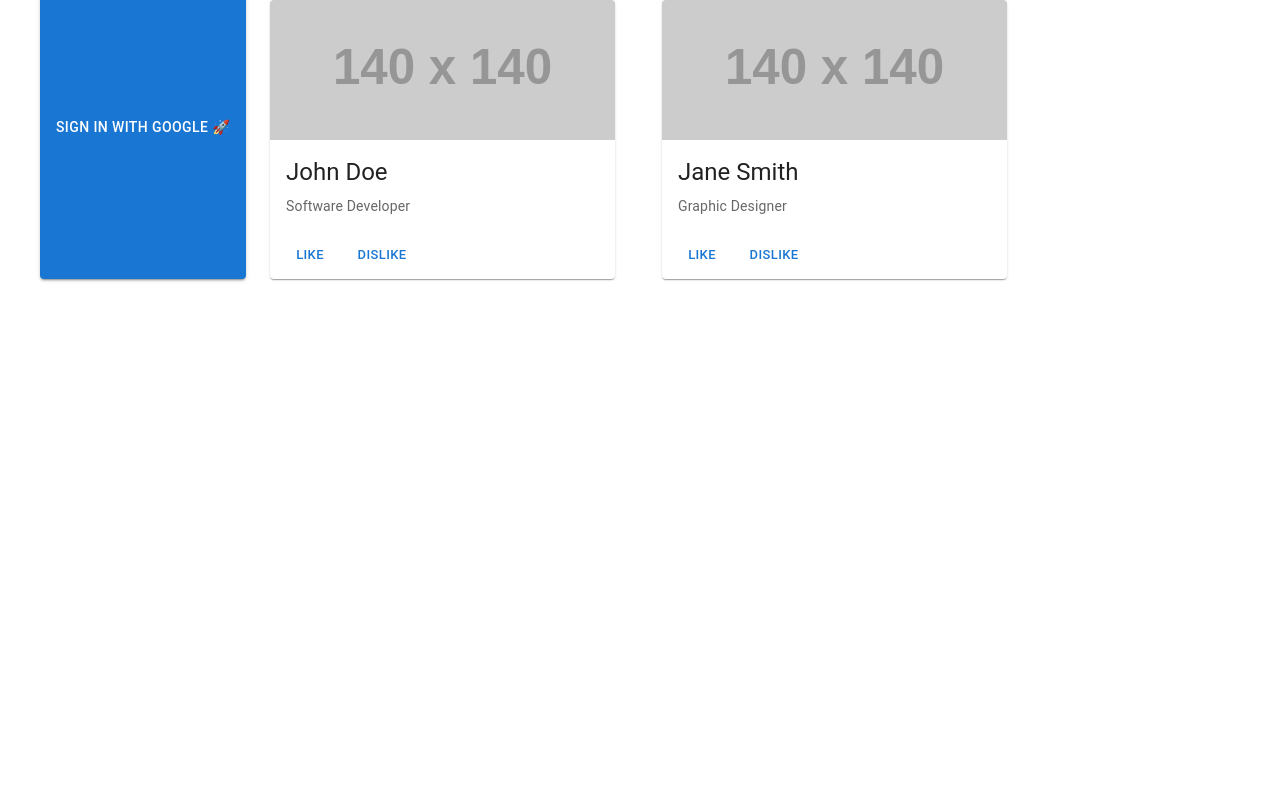
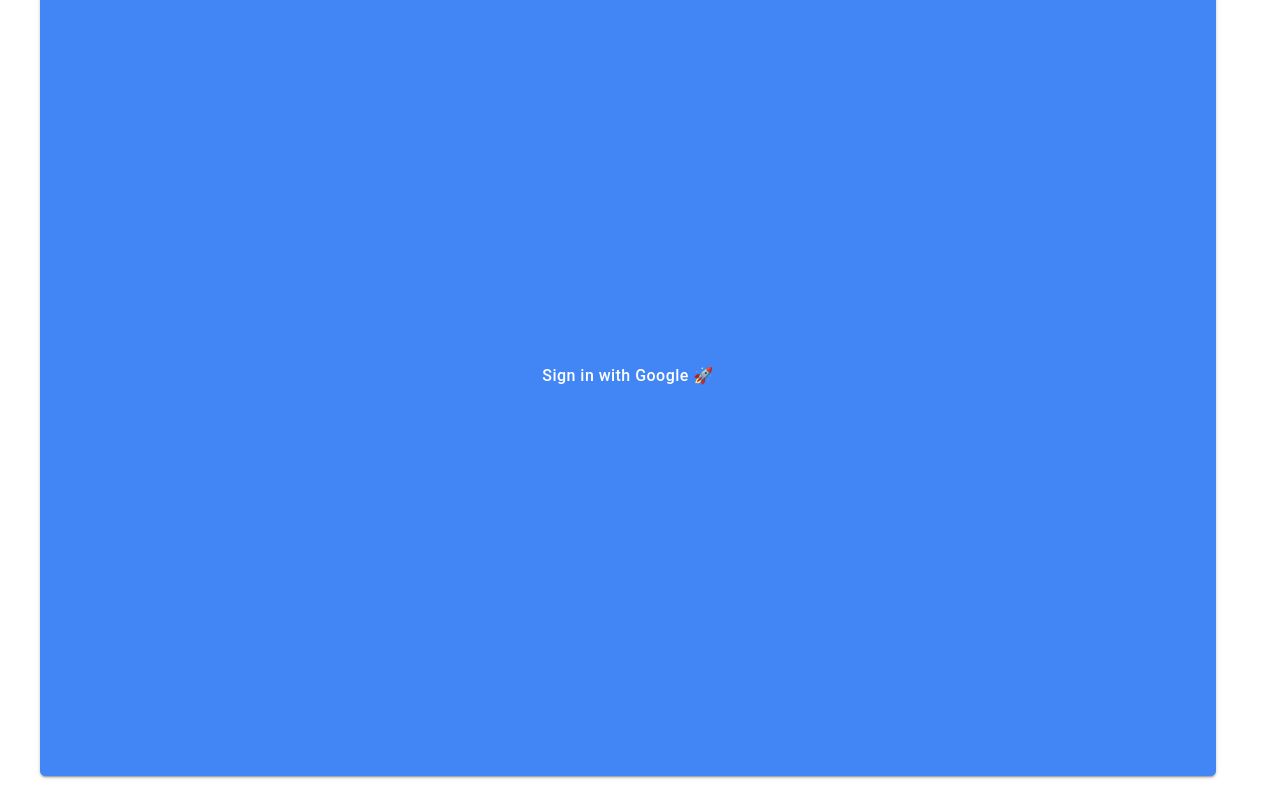
Before and after one commit to khankadir193/Dating-App, a React (Create React App) app: page / in a window 1280 px wide. Built offline with nearby package versions, Linux system fonts and the light colour scheme.

Commit message:
googleaccount button designed and put the condition based on data rendering

```diff
--- a/src/App.js
+++ b/src/App.js
@@ -53,7 +53,7 @@
           ) : (
             <GoogleLoginButton onSuccess={handleLoginSuccess} onFailure={handleLoginFailure} />
           )}
-          {profiles.map((profile, index) => (
+          { user && profiles.map((profile, index) => (
             <Grid item xs={12} sm={6} md={4} key={index}>
               <ProfileCard profile={profile} />
             </Grid>
--- a/src/Components/GoogleLoginButton.js
+++ b/src/Components/GoogleLoginButton.js
@@ -3,6 +3,24 @@
 import { useGoogleLogin } from '@react-oauth/google';
 import Button from '@mui/material/Button';
 import axios from 'axios';
+import styled from '@emotion/styled/macro';
+
+
+const StyledButton = styled(Button)(({ theme }) => ({
+  width:"100%",
+  height:"100vh",
+  backgroundColor: '#4285F4',
+  color: '#fff',
+  textTransform: 'none',
+  fontSize: '16px',
+  padding: '10px 20px',
+  borderRadius: '5px',
+  marginTop:'0',
+  boxShadow: '0px 3px 1px -2px rgba(0,0,0,0.2), 0px 2px 2px 0px rgba(0,0,0,0.14), 0px 1px 5px 0px rgba(0,0,0,0.12)',
+  '&:hover': {
+    backgroundColor: '#357ae8',
+  },
+}));
 
 const GoogleLoginButton = ({ onSuccess, onFailure }) => {
   const login = useGoogleLogin({
@@ -31,9 +49,9 @@
   });
 
   return (
-    <Button variant="contained" color="primary" onClick={() => login()}>
+    <StyledButton variant="contained" color="primary" onClick={() => login()}>
       Sign in with Google 🚀
-    </Button>
+    </StyledButton>
   );
 };
 
--- a/src/Components/Navbar.js
+++ b/src/Components/Navbar.js
@@ -57,6 +57,7 @@
           >
             <MenuItem onClick={handleClose}>Profile</MenuItem>
             <MenuItem onClick={handleClose}>My account</MenuItem>
+            <MenuItem onClick={onLogout}>Logout</MenuItem>
           </Menu>
         </div>
       </Toolbar>
```
